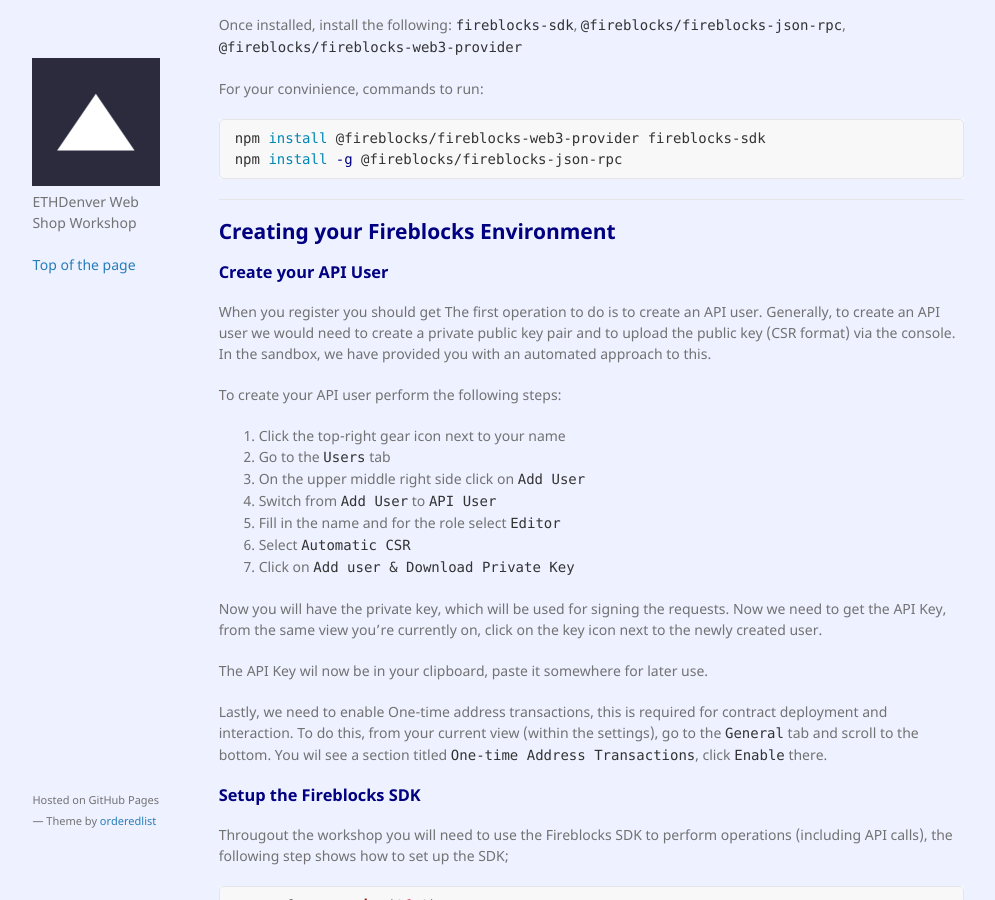
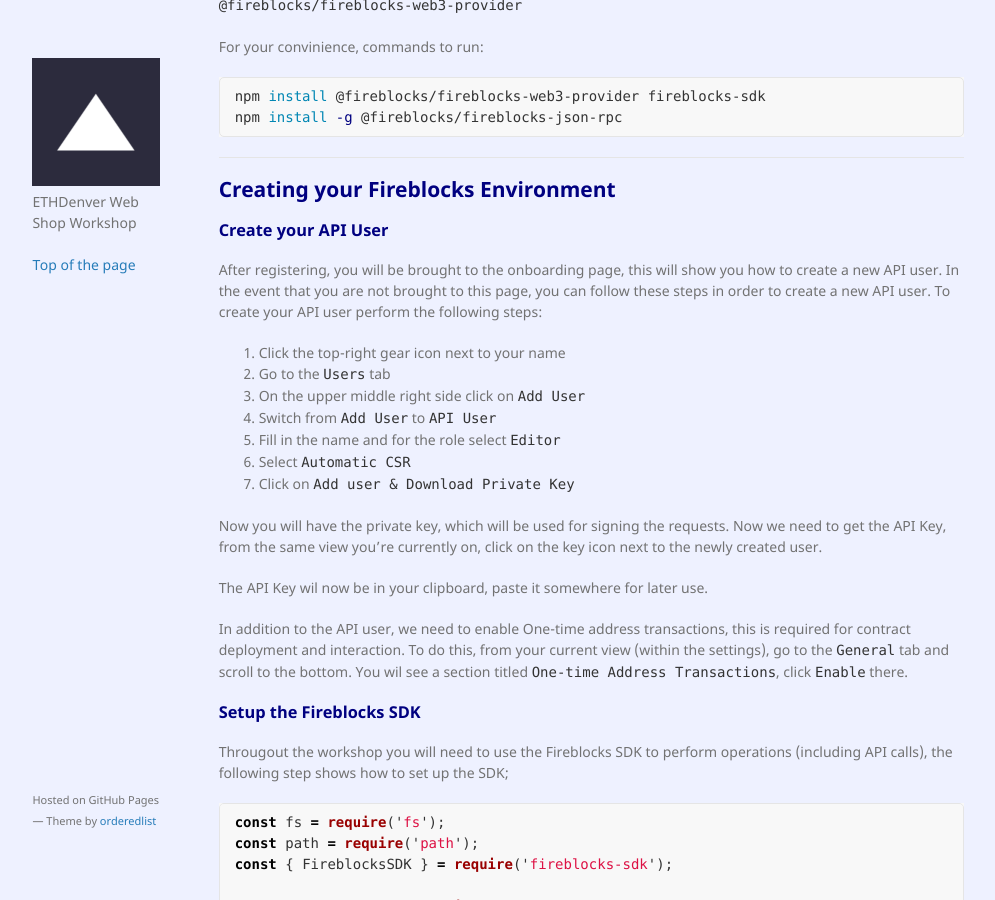
Before and after one commit to SilverEskimo/silvereskimo.github.io, a Jekyll site: the page built from nft-marketplace-workshop.md, in a window 1280 px wide and 900 px high, scrolled down 1372 px. Shown: the whole window, without its empty margins (142-1137 px from the left). Built offline with Jekyll 4.4.1, drawn with Linux system fonts in a browser that asks for light colours; our own code applies the rules of GitHub Pages for plain Markdown files.

Commit message:
fix: some file changes

```diff
--- a/nft-marketplace-workshop.md
+++ b/nft-marketplace-workshop.md
@@ -10,8 +10,6 @@
 
 ![Image.png](assets/img/qr-code.png)
 {: style="margin-left: auto; margin-right: auto; width:50%; height:50%;"}
-Password: `W3bSh0p`
-{: style="text-align: center"}
 
 ---
 
@@ -65,10 +63,8 @@
 
 ### Create your API User
 
-When you register you should get
-The first operation to do is to create an API user. Generally, to create an API user we would need to create a private public key pair and to upload the public key (CSR format) via the console.
-In the sandbox, we have provided you with an automated approach to this.
-
+After registering, you will be brought to the onboarding page, this will show you how to create a new API user.
+In the event that you are not brought to this page, you can follow these steps in order to create a new API user.
 To create your API user perform the following steps:
 1. Click the top-right gear icon next to your name
 2. Go to the `Users` tab
@@ -83,7 +79,7 @@
 
 The API Key wil now be in your clipboard, paste it somewhere for later use.
 
-Lastly, we need to enable One-time address transactions, this is required for contract deployment and interaction. To do this, from your current view (within the settings), go to the `General` tab and scroll to the bottom. You wil see a section titled `One-time Address Transactions`, click `Enable` there.
+In addition to the API user, we need to enable One-time address transactions, this is required for contract deployment and interaction. To do this, from your current view (within the settings), go to the `General` tab and scroll to the bottom. You wil see a section titled `One-time Address Transactions`, click `Enable` there.
 
 ### Setup the Fireblocks SDK
 
```
Also changed, not shown: _includes/py_create_va_example.md (deleted, +0 -8 lines), _includes/tabs_create_va.html (deleted, +0 -37 lines), README.md (deleted), thumbnail.png (deleted).
